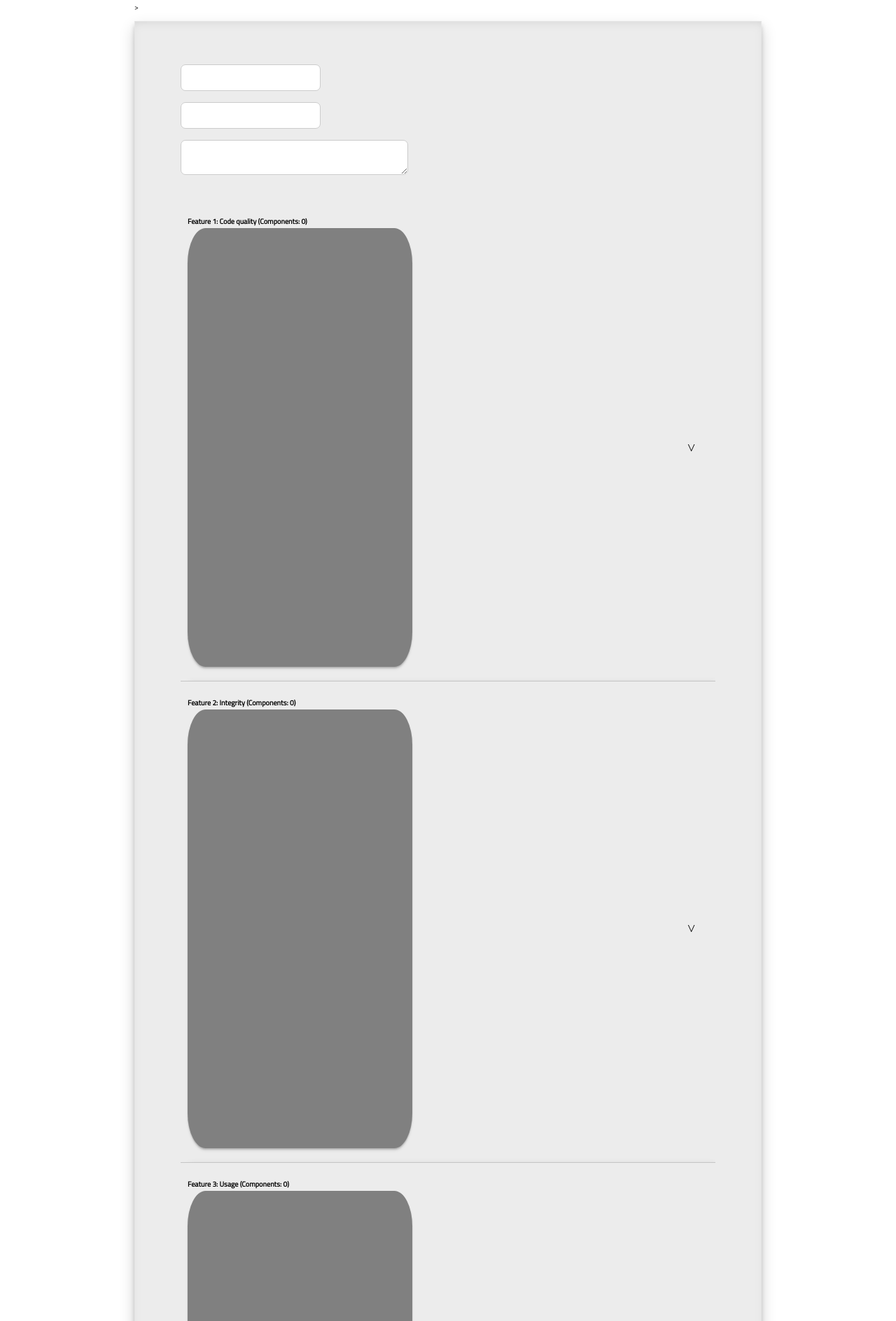
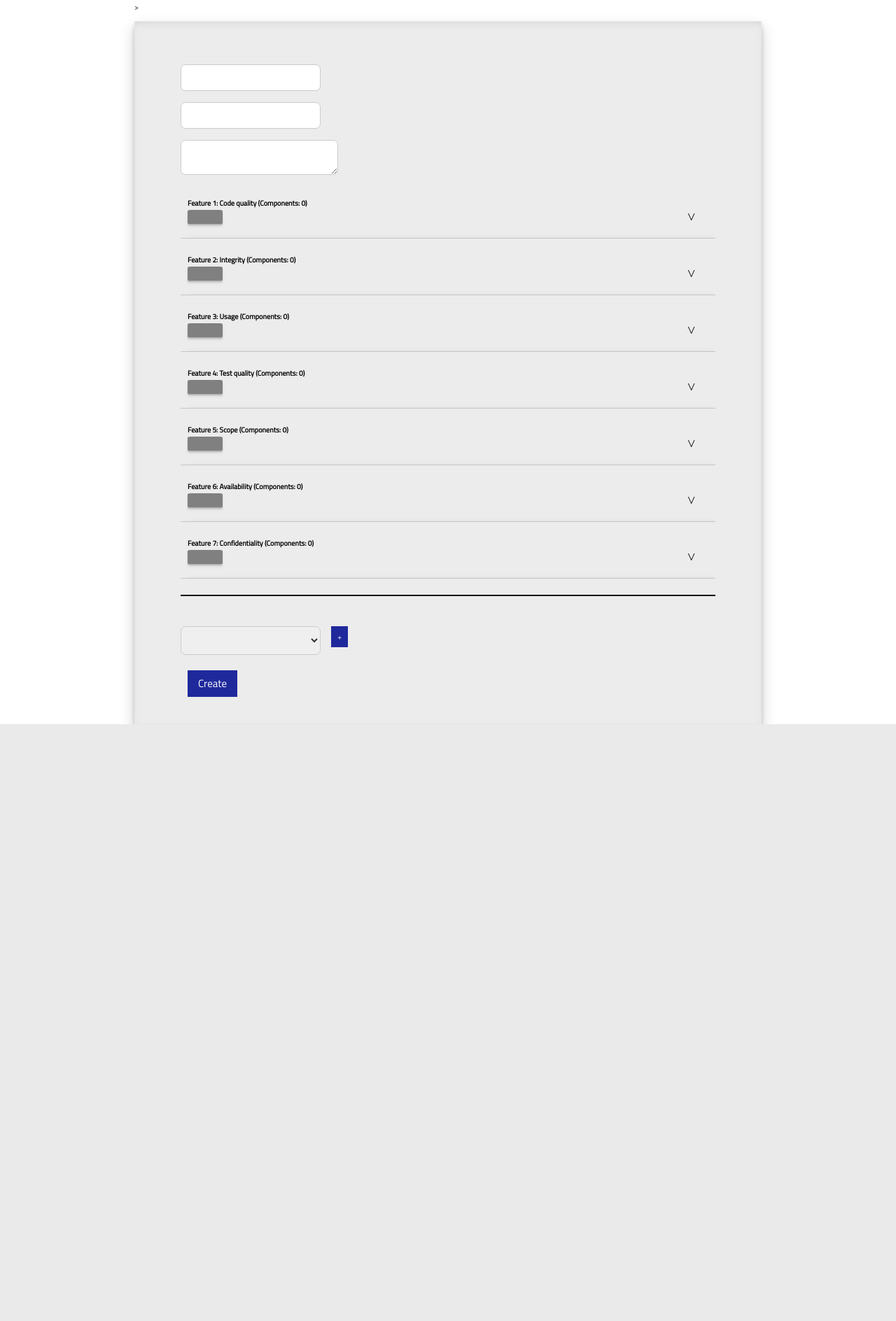
Before and after one commit to Praxisprojekt2021/praxisprojekt, a Flask app: page /process in a window 1280 px wide. Shown: the part 39-1927 px from the top of the page at 70% size. After the commit the page ends 1074 px from the top, so only its background shows below. Run offline with Flask 2, Linux system fonts and the light colour scheme; lists and menus that the app fills with data are empty; some libraries are stand-ins or nearby versions.

Commit message:
I92: Prozessview zwischenstand

```diff
--- a/frontend/static/css/process_styles.css
+++ b/frontend/static/css/process_styles.css
@@ -158,12 +158,10 @@ button, html input[type="button"], input[type="reset"] {
 }
 
 .info-icon {
+  width: 45%;
   position: relative;
   display: inline-block;
   overflow: visible;
-  margin-top: 2px;
-  margin-left: 10px;
-  float: left;
   border-radius: 20px;
   transition: 0.21s ease-out;
   opacity: 0.65;
@@ -332,8 +330,8 @@ button, html input[type="button"], input[type="reset"] {
 }
 
 .circle {
-  height: 200px;
-  width: 200px;
+  height: 19%;
+  width: 75%;
   border-radius: 50%;
   display: table;
   margin: 0 auto;
@@ -353,7 +351,7 @@ button, html input[type="button"], input[type="reset"] {
   max-height: 80%;
   max-width: 90%;
   border-radius: 7px;
-  padding: 8px 12px;
+  padding: 4% 6%;
   font-size: inherit;
   color: #333333;
   vertical-align: middle;
@@ -361,7 +359,7 @@ button, html input[type="button"], input[type="reset"] {
 }
 
 #process-feature-table .col-1 {
-  width: 25%;
+  width: 23%;
 }
 
 #process-feature-table .col-2 {
@@ -405,7 +403,7 @@ button, html input[type="button"], input[type="reset"] {
 }
 
 #process-feature-table .col-12 {
-  width: 4%;
+  width: 6%;
 }
 
 #process-feature-table .col-2, .col-3, .col-4
@@ -436,10 +434,10 @@ button, html input[type="button"], input[type="reset"] {
 .square-border {
   background: #FFF;
   border: 10px solid #4AD28F;
-  height: 120px;
-  min-width: 180px;
+  height: 15%;
+  min-width: 300%;
   text-align: center;
-  padding: 24px;
+  padding: 40%;
 }
 
 .arrow {
@@ -457,7 +455,7 @@ table .process-visualization {
 #modelling-process {
   vertical-align: middle;
   border: 1px solid black;
-  margin: 32px 0;
+  margin: 3% 0;
 }
 
 .visualize {
--- a/frontend/static/css/styles.css
+++ b/frontend/static/css/styles.css
@@ -140,6 +140,8 @@ a {
 .small-circle {
     height: 80%;
     width: 45%;
+    max-height: 20px;
+    max-width: 50px;
     border-radius: 8%;
     display: flex;
     align-items: center;
```
